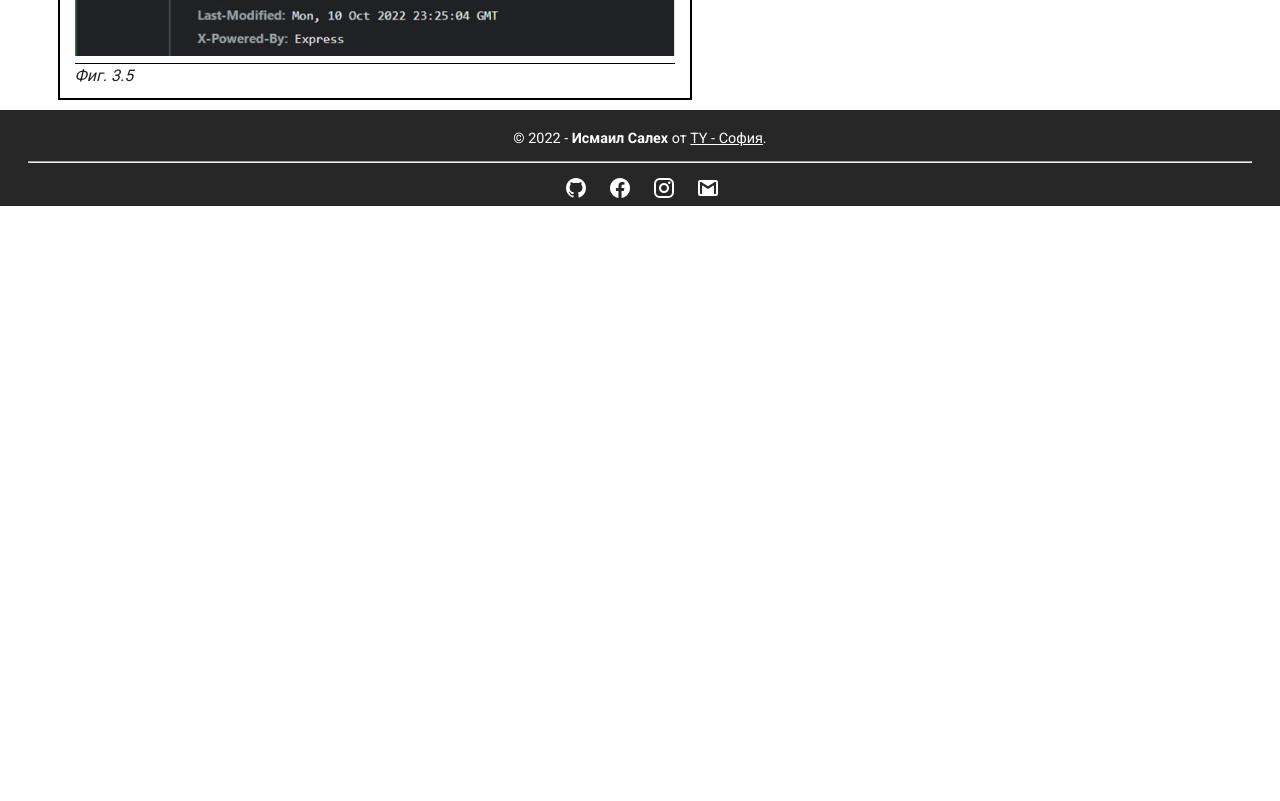
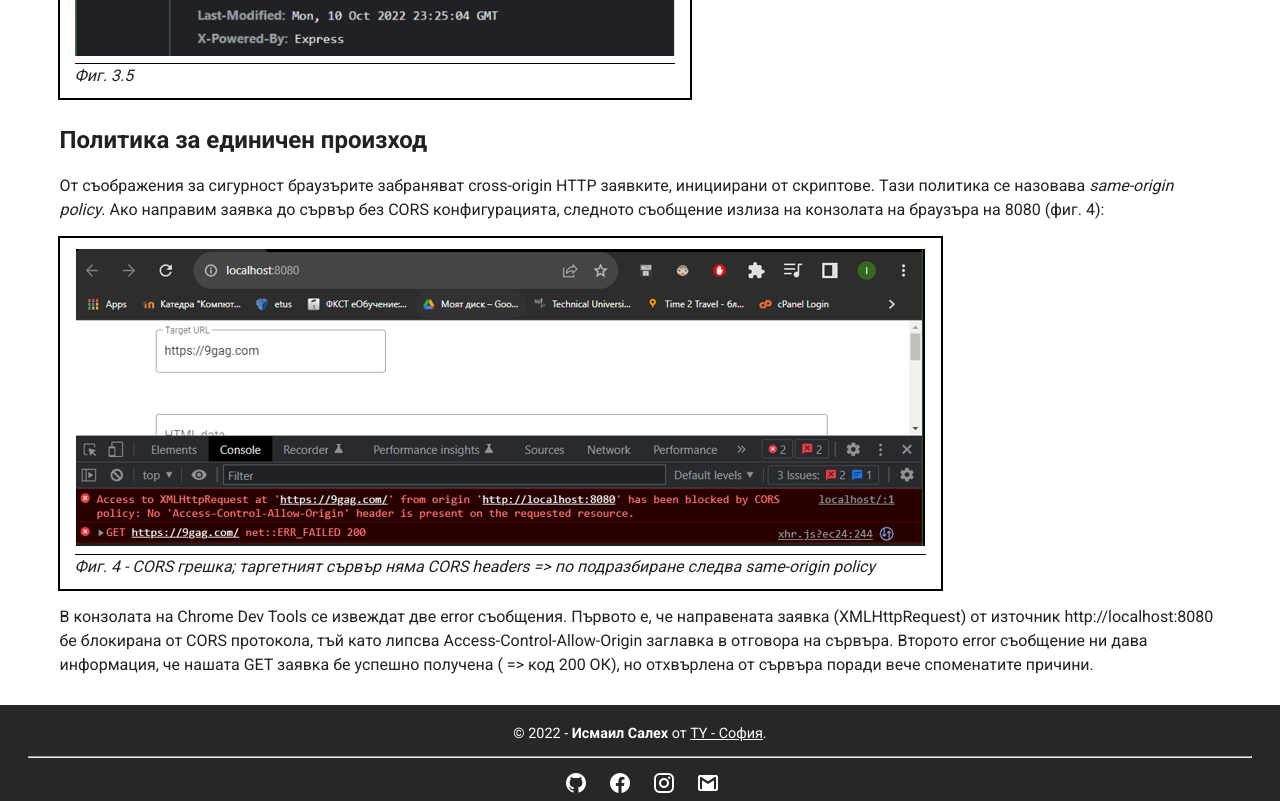
Before and after one commit to IsmailSalehCode/CORS-university_project, a Vue app: page / in a window 1280 px wide. Shown: the part 2640-3441 px from the top of the page. Before the commit the page ends 2846 px from the top, so only its background shows below. Built offline with nearby package versions, Linux system fonts and the light colour scheme.

Commit message:
article SOP

```diff
--- a/src/components/ArticeIntroCORS.vue
+++ b/src/components/ArticeIntroCORS.vue
@@ -83,13 +83,17 @@
         src="../../media/any-port-wildcard.png"
         alt="Access-Control-Allow-Origin: Any port (*)"
       />
-      <figcaption>Фиг. 3.5</figcaption>
+      <figcaption>Фиг. {{ any_port_cors_figure_num }}</figcaption>
     </figure>
+    <br />
+    <ArticleSOP />
   </article>
 </template>
 
 <script>
+import ArticleSOP from "./ArticleSingleOriginPolicy.vue";
 export default {
+  components: { ArticleSOP },
   data() {
     return {
       cross_origin_request_successful_figure_num: 1,
--- /dev/null
+++ b/src/components/ArticleSingleOriginPolicy.vue
@@ -0,0 +1,43 @@
+<template>
+  <article>
+    <h2>Политика за единичен произход</h2>
+    <p>
+      От съображения за сигурност браузърите забраняват cross-origin HTTP
+      заявките, инициирани от скриптове. Tази политика се назовава
+      <i>same-origin policy</i>. Ако направим заявка до сървър без CORS
+      конфигурацията, следното съобщение излиза на конзолата на браузъра на 8080
+      (фиг. {{ default_sop_errors_figure_num }}):
+    </p>
+    <figure>
+      <img
+        src="../../media/default-sop-errors.png"
+        alt="CORS errors from default Single Origin Policy"
+      />
+      <figcaption>
+        Фиг. {{ default_sop_errors_figure_num }} - CORS грешка; таргетният
+        сървър няма CORS headers => по подразбиране следва same-origin policy
+      </figcaption>
+    </figure>
+    <p>
+      В конзолата на Chrome Dev Tools се извеждат две error съобщения. Първото
+      е, че направената заявка (XMLHttpRequest) от източник
+      http://localhost:8080 бе блокирана от CORS протокола, тъй като липсва
+      Access-Control-Allow-Origin заглавка в отговора на сървъра. Второто error
+      съобщение ни дава информация, че нашата GET заявка бе успешно получена (
+      => код 200 ОК), но отхвърлена от сървъра поради вече споменатите причини.
+    </p>
+  </article>
+</template>
+
+<script>
+export default {
+  data() {
+    return {
+      default_sop_errors_figure_num: 4,
+    };
+  },
+};
+</script>
+
+<style>
+</style>
```
Also changed, not shown: media/default-sop-errors.png (added).
